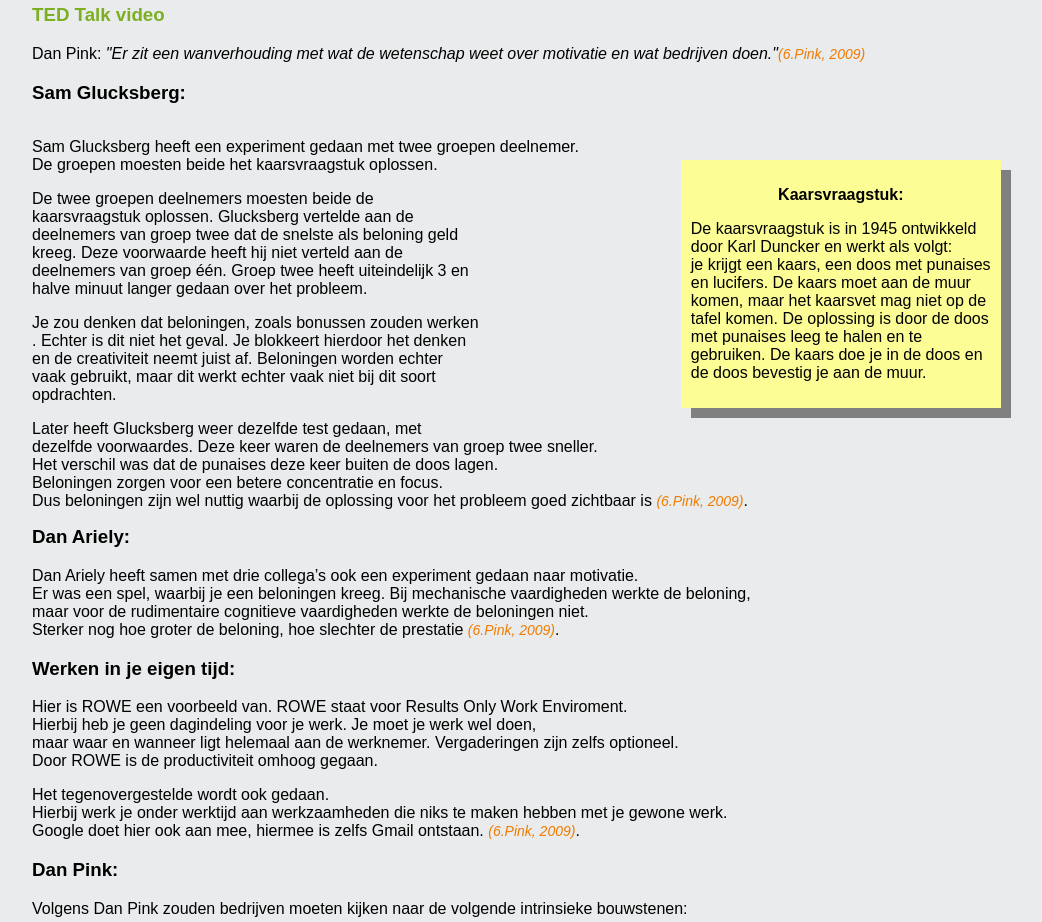
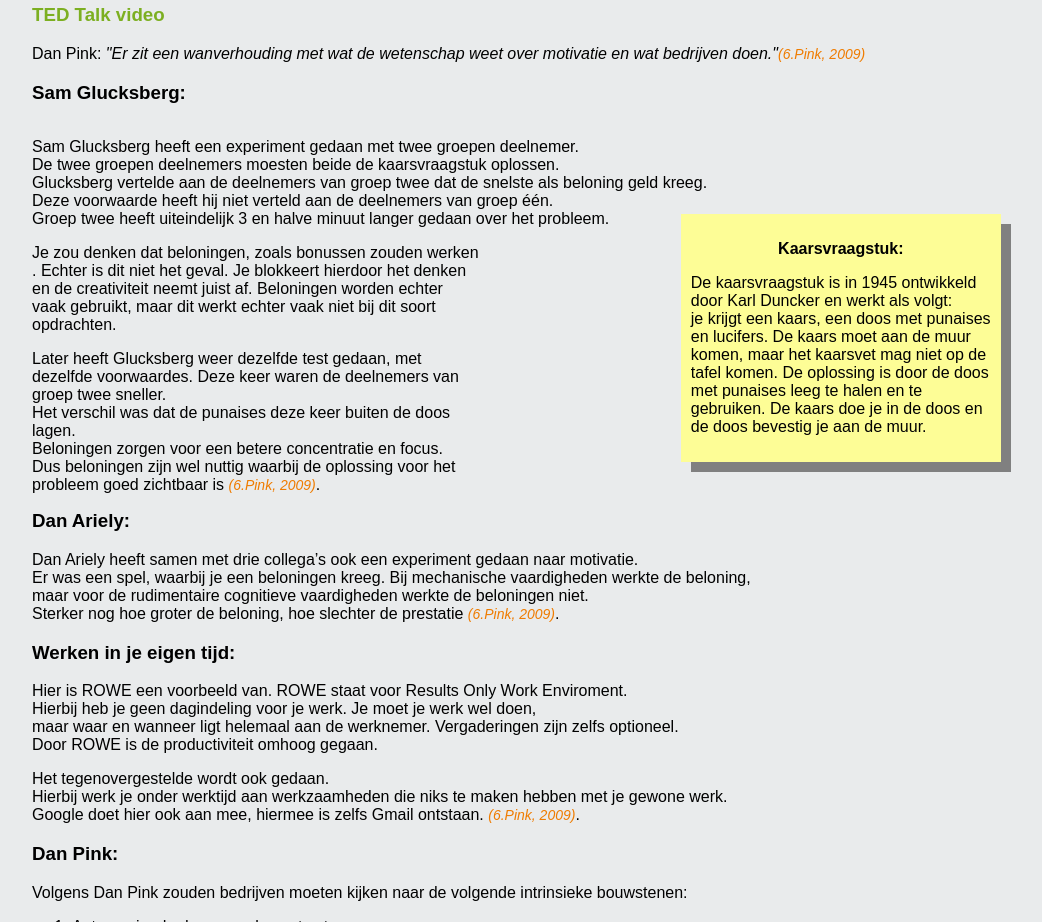
Before and after one commit to ridd0053/ridd0053.github.io, a plain HTML site: page motivatie.html in a window 1280 px wide. Shown: the part 1320-2242 px from the top of the page, without its empty margins (118-1160 px from the left). Drawn offline with Linux system fonts and the light colour scheme.

Commit message:
verbeteren

```diff
--- a/motivatie.html
+++ b/motivatie.html
@@ -111,8 +111,12 @@
             <p>Dan Pink: <span class="schuin">"Er zit een wanverhouding met wat de wetenschap weet over motivatie en wat bedrijven doen."</span><a class="bron" href="#bron6">(6.Pink, 2009)</a></p>
             <h3>Sam Glucksberg:</h3>
             <div id="sam">
-                <p> Sam Glucksberg heeft een experiment gedaan met twee groepen deelnemer.
-                    <br>De groepen moesten beide het kaarsvraagstuk oplossen.
+                <p> Sam Glucksberg heeft een experiment gedaan met twee groepen deelnemer.<br>
+                        De twee groepen deelnemers moesten beide de kaarsvraagstuk oplossen. <br>
+                        Glucksberg vertelde aan de deelnemers van groep twee dat de snelste als beloning geld kreeg.<br>
+                        Deze voorwaarde heeft hij niet verteld aan de deelnemers van groep één.<br>
+                        Groep twee heeft uiteindelijk 3 en halve minuut langer gedaan over het probleem.
+
                     <div id="kaarsvraagstuk">
                         <p class="bold textCenter">Kaarsvraagstuk:</p>
                         <p>
@@ -123,10 +127,6 @@
                             De kaars doe je in de doos en de doos bevestig je aan de muur.
                         </p>
                     </div>
-                    De twee groepen deelnemers moesten beide de kaarsvraagstuk oplossen.
-                    Glucksberg vertelde aan de deelnemers van groep twee dat de snelste als beloning geld kreeg.
-                    Deze voorwaarde heeft hij niet verteld aan de deelnemers van groep één.
-                    Groep twee heeft uiteindelijk 3 en halve minuut langer gedaan over het probleem.
                 </p>
                 <p>
                     Je zou denken dat beloningen, zoals bonussen zouden werken . Echter is dit niet het geval.
@@ -139,7 +139,8 @@
                     Deze keer waren de deelnemers van groep twee sneller.<br>
                     Het verschil was dat de punaises deze keer buiten de doos lagen.<br>
                     Beloningen zorgen voor een betere concentratie en focus.<br>
-                    Dus beloningen zijn wel nuttig waarbij de oplossing voor het probleem goed zichtbaar is <a class="bron" href="#bron6">(6.Pink, 2009)</a>.</p>
+                    Dus beloningen zijn wel nuttig waarbij de oplossing voor het probleem goed zichtbaar is <a class="bron" href="#bron6">(6.Pink, 2009)</a>.
+                </p>
             </div>
             <h3>Dan Ariely:</h3>
             <p>
@@ -176,7 +177,8 @@
                 Volgens de wetenschap is intrinsieke motivatie meer van belang bij prestaties.<br>
                 Bedrijven gebruiken vaak extrinsieke motivatiemiddelen.<br>
                 Vroeger werkte dit misschien wel, maar tegenwoordig werken deze extrinsieke motivatiemiddelen niet meer.<br>
-                Dit komt, omdat bedrijven steeds meer machines gebruiken. Deze machines nemen de taken over die goed extrinsiek geprikkeld kunnen worden.<br>
+                Dit komt, omdat bedrijven steeds meer machines gebruiken. <br>
+                Deze machines nemen de taken over die goed extrinsiek geprikkeld kunnen worden.<br>
                 Van een werknemer wordt steeds meer verwacht dat die "outside the box" kan denken.<br>
                 De intrinsieke drive is dus het succes naar betere werk prestaties <a class="bron" href="#bron6">(6.Pink, 2009)</a>.
 
@@ -219,14 +221,14 @@
                 Dat je redelijk intrinsiek gemotiveerd bent betekent<br>
                     dat je <span class="onderlijn">het best leuk vindt om te studeren.</span>
                     <span class="onderlijn">Maar héél leuk vind je het nou ook weer niet.</span><br>
-                Dat je weinig extrinsiek gemotiveerd bent wil zeggen<br>
-                dat het je weinig kan schelen wat je met je studie kunt bereiken:
+                Dat je weinig extrinsiek gemotiveerd bent wil zeggen
+                dat het je weinig kan schelen wat je met je studie kunt bereiken:<br>
                 een diploma, geld, status of de <span class="onderlijn">erkenning van de mensen waar je van houdt.</span><br>
                 <span class="onderlijn">Je interesses zijn voor jou belangrijker</span> <a href="#bron8" class="bron">(8.123test, 2019)</a>.
             </p>
             <h3 class="purple">Toelichting</h3>
             <p>
-                Het klopt dat ik het wel leuk vindt om nieuwe dingen te leren,<br>
+                Het klopt dat ik het wel leuk vindt om nieuwe dingen te leren,
                 maar dat ik het nou ook weer niet héél leuk vindt.<br>
                 Dit komt, omdat studeren toch een vorm van inspanning kost en soms zelfs spanning oplevert.<br>
                 Verder klopt het ook dat ik weinig geef om een diploma, status of geld.<br>
@@ -252,9 +254,9 @@
                 <li>Voorbeeld 3 <span class="bold">Vooropleiding:</span></li>
                 <p>
                     Ik heb tweemaal een thuisstudie gedaan.<br>
-                    Hierbij is er weinig extrinsieke motivatie, want je mag zelf beslissen wanneer je studeert.
+                    Hierbij is er weinig extrinsieke motivatie, want je mag zelf beslissen wanneer je studeert.<br>
                     Dit vergt veel eigen discipline en intrinsieke motivatie.<br>
-                    Wel denk ik dat ik ook deels geïdentificeerde motivatie had,<br>
+                    Wel denk ik dat ik ook deels geïdentificeerde motivatie had,
                     want mijn motivatie was kennis op doen.
                 </p>
             </ul>
@@ -288,8 +290,8 @@
                 <span class="onderlijn">Anker 2:</span>
                 <span class="bold">Daarna gaf je de meeste punten aan: Normen en waarden (18 punten)</span><br>
                 De belangrijkste drijfveer van iemand met dit carrièreanker is een bijdrage leveren aan een groter geheel.<br>
-                Vanuit persoonlijke waarden en normen wil men 'de wereld verbeteren'<br>
-                of een zinvolle bijdrage leveren aan de samenleving. Vaak maakt men daaraan het eigen belang ondergeschikt. <br>
+                Vanuit persoonlijke waarden en normen wil men 'de wereld verbeteren'
+                of een zinvolle bijdrage leveren aan de samenleving. <br> Vaak maakt men daaraan het eigen belang ondergeschikt.<br>
                 Voornaamste doel is het gevoel hebben dat men anderen helpt <a href="#bron9" class="bron">(9.123test, 2019)</a>.
 
             </p>
```
